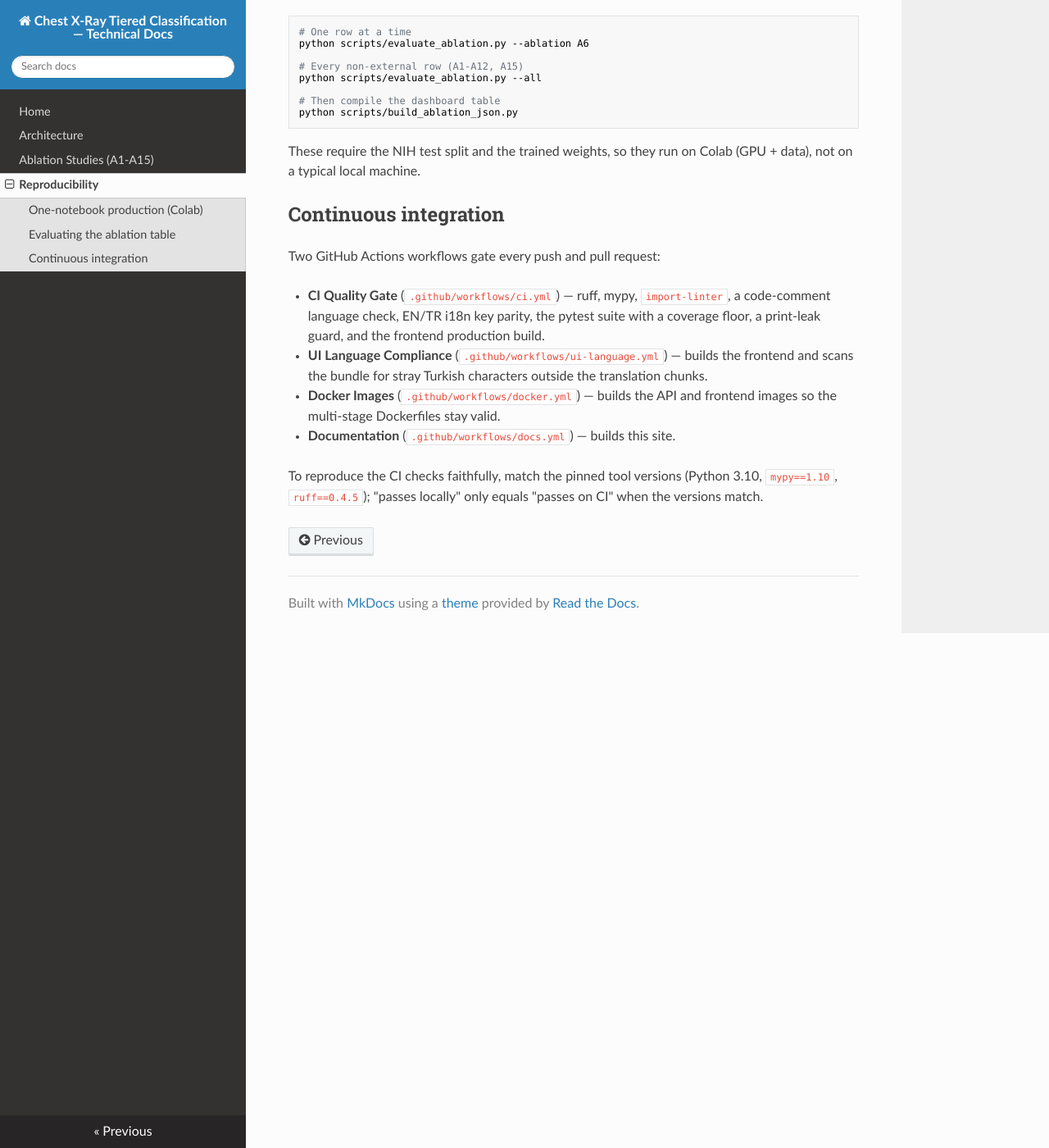
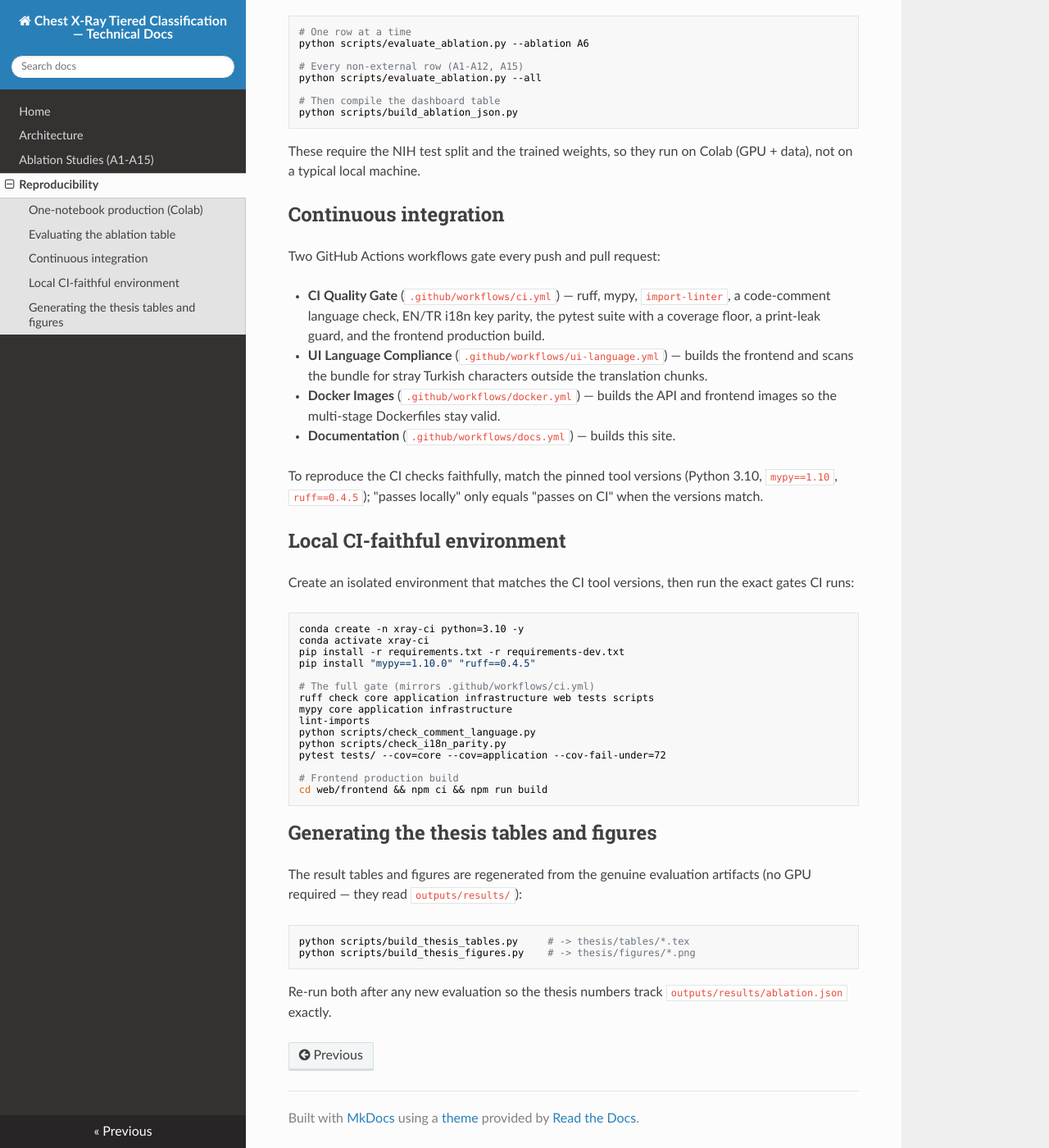
Before and after one commit to xdboi123yes/xray, an MkDocs documentation site: the page built from docs/reproducibility.md, in a window 1280 px wide and 1400 px high, scrolled down 762 px. Shown: the whole window at 82% size. Built offline with MkDocs 1.6.1, drawn with Linux system fonts in a browser that asks for light colours; nearby versions of some CDN libraries.

Commit message:
docs: add genuine results block, changelog entry, CI-faithful repro steps
- README: add a Results section with the genuine headline ablation numbers
  (A1/A6/A13/A15 AUC/Acc/ECE), four result highlights, and the embedded
  ablation-overview figure; fix the PyTorch badge to 2.x.
- CHANGELOG: add an [Unreleased] entry covering the thesis tables/figures,
  calibration metrics, bibliography, English-only conversion, the fabricated-
  number fixes, the A14 preliminary framing, and the mlruns untracking.
- docs/reproducibility.md: add a local CI-faithful environment recipe (exact
  conda/tool versions + the full gate) and the table/figure regeneration steps.

Co-Authored-By: Claude Opus 4.8 <noreply@anthropic.com>

````diff
--- a/docs/reproducibility.md
+++ b/docs/reproducibility.md
@@ -58,3 +58,39 @@ Two GitHub Actions workflows gate every push and pull request:
 To reproduce the CI checks faithfully, match the pinned tool versions
 (Python 3.10, `mypy==1.10`, `ruff==0.4.5`); "passes locally" only equals
 "passes on CI" when the versions match.
+
+## Local CI-faithful environment
+
+Create an isolated environment that matches the CI tool versions, then run the
+exact gates CI runs:
+
+```bash
+conda create -n xray-ci python=3.10 -y
+conda activate xray-ci
+pip install -r requirements.txt -r requirements-dev.txt
+pip install "mypy==1.10.0" "ruff==0.4.5"
+
+# The full gate (mirrors .github/workflows/ci.yml)
+ruff check core application infrastructure web tests scripts
+mypy core application infrastructure
+lint-imports
+python scripts/check_comment_language.py
+python scripts/check_i18n_parity.py
+pytest tests/ --cov=core --cov=application --cov-fail-under=72
+
+# Frontend production build
+cd web/frontend && npm ci && npm run build
+```
+
+## Generating the thesis tables and figures
+
+The result tables and figures are regenerated from the genuine evaluation
+artifacts (no GPU required — they read `outputs/results/`):
+
+```bash
+python scripts/build_thesis_tables.py     # -> thesis/tables/*.tex
+python scripts/build_thesis_figures.py    # -> thesis/figures/*.png
+```
+
+Re-run both after any new evaluation so the thesis numbers track
+`outputs/results/ablation.json` exactly.
````
Also changed, not shown: CHANGELOG.md (+29 -0 lines), README.md (+25 -1 lines).
